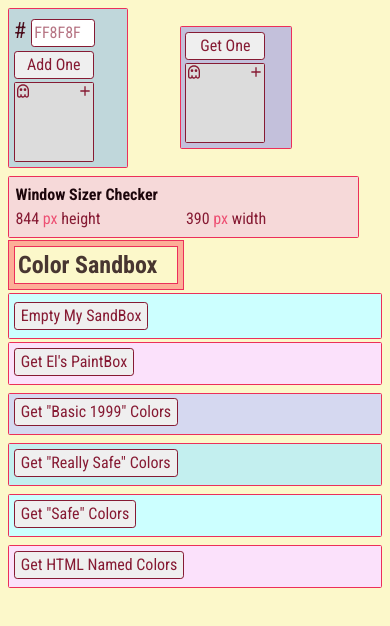
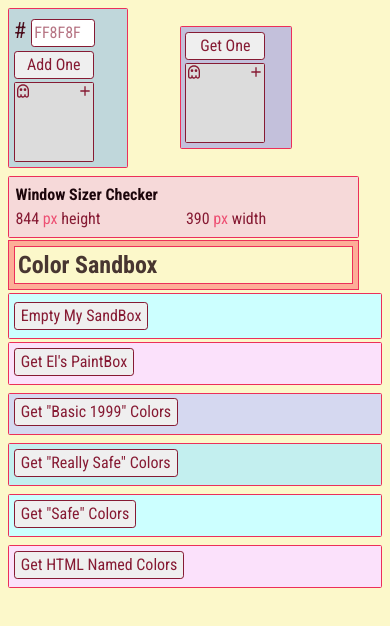
Before and after one commit to ElBrewster/ColorSandbox, a React (Vite) app in the folder ColorSandbox/: page / in a window 390 px wide. Shown: the top 626 px of the page. Built offline with nearby package versions, Linux system fonts and the light colour scheme.

Commit message:
Add some dynamism to header on small displays

```diff
--- a/ColorSandbox/src/components/app/App.scss
+++ b/ColorSandbox/src/components/app/App.scss
@@ -53,7 +53,6 @@
     flex-direction: column;
     gap: 0.1rem;
     justify-content: space-between;
-    // max-width: 150px;
   }
 }
 
@@ -94,11 +93,13 @@
     flex-direction: column;
     gap: 0.1rem;
     justify-content: space-between;
+    max-width: 90vw;
   }
 }
 
 @media (max-width: 156px) {
   .window-sizer-wrapper {
     font-size: 0.9rem;
+    max-width: 70vw;
   }
 }
--- a/ColorSandbox/src/components/header/Header.scss
+++ b/ColorSandbox/src/components/header/Header.scss
@@ -2,7 +2,7 @@
 
 .my-header {
   align-self: start;
-    background-color: rgb(255, 102, 102, .5);
+  background-color: rgb(255, 102, 102, 0.5);
   border: $pinkBorder;
   width: 15rem;
 }
@@ -10,13 +10,13 @@
 .h1-wrapper {
   background-color: $chrysanthemumWhite;
   border: $pinkBorder;
-    margin: .3rem;
+  margin: 0.3rem;
 }
 
 .my-h1 {
   font-size: 300, 1;
-    padding-left: .5rem;
-    opacity: .8;
+  padding-left: 0.5rem;
+  opacity: 0.8;
 }
 
 @media (max-width: 500px) {
@@ -26,21 +26,21 @@
 
   .my-h1 {
     font-size: 1.5rem;
-        padding-left: .2rem;
+    padding-left: 0.2rem;
+  }
 }
 
+@media (max-width: 433px) {
+  .my-header {
+    width: 90vw;
+  }
 }
 
-// @media (max-width: 280px) {
-//     .my-header {
-//         width: 11rem;
-//     }
-
-//     .my-h1 {
-//         font-size: 1.5rem;
-//     }
-
-// }
+@media (max-width: 250) {
+  .my-header {
+    width: 9rem;
+  }
+}
 
 @media (max-width: 200px) {
   .my-header {
@@ -58,6 +58,6 @@
   }
 
   .my-h1 {
-        font-size: .9rem;
+    font-size: 0.9rem;
   }
 }
--- a/ColorSandbox/src/components/window/Window.scss
+++ b/ColorSandbox/src/components/window/Window.scss
@@ -57,5 +57,6 @@
 @media (max-width: 250px) {
   .window-size-box {
     font-size: smaller;
+    width: 12rem;
   }
 }
```
Lines whose indentation alone changed are shown as unchanged.
